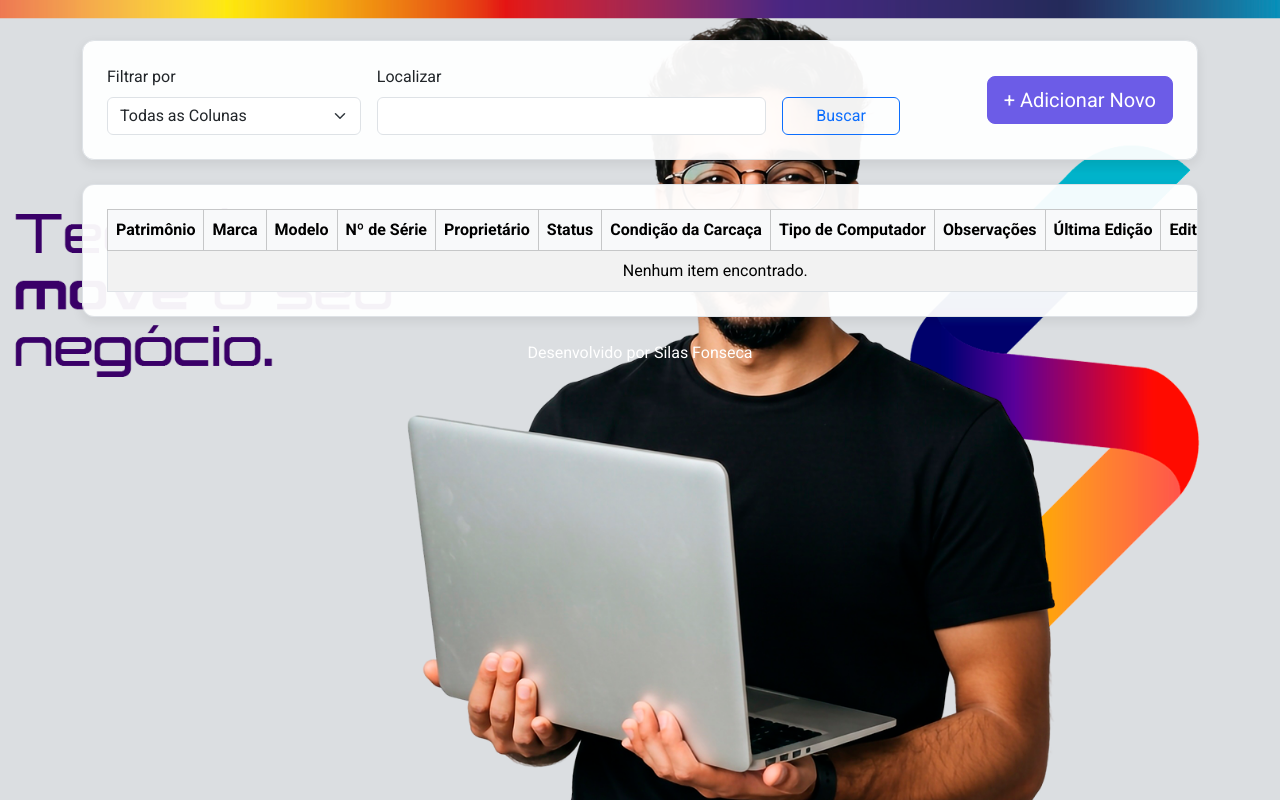
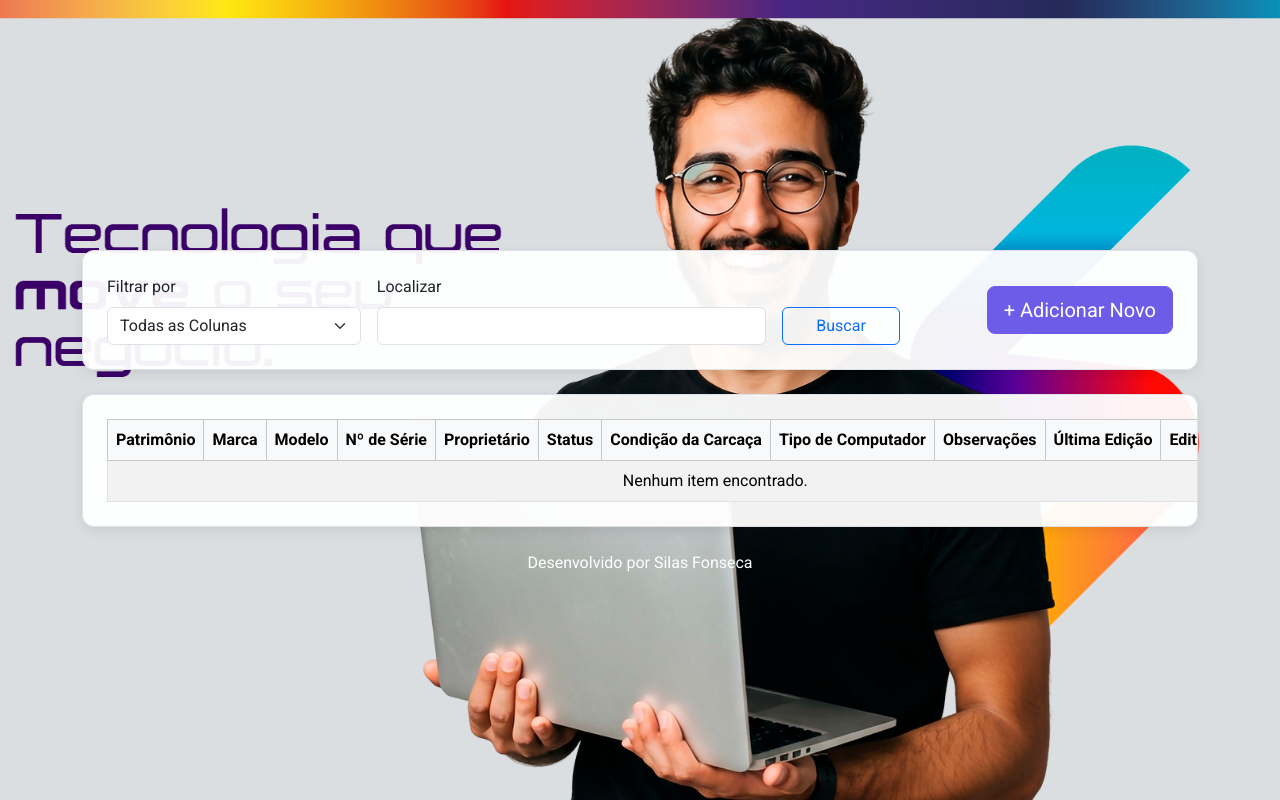
Before and after one commit to silasmfonseca/servitecinventario, a Flask app: page / in a window 1280 px wide. Run offline with Flask 3, Linux system fonts and the light colour scheme; the visitor is signed in with stand-in values (Sample User, id 1); data that the repository does not hold is empty.

Commit message:
Update index.html

```diff
--- a/templates/index.html
+++ b/templates/index.html
@@ -23,8 +23,9 @@
             font-family: 'Roboto', sans-serif;
             min-height: 100vh;
         }
+        /* MUDANÇA AQUI: Aumentado o espaçamento no topo */
         .main-container {
-            padding-top: 40px;
+            padding-top: 250px;
             padding-bottom: 40px;
         }
         .floating-panel {
```
